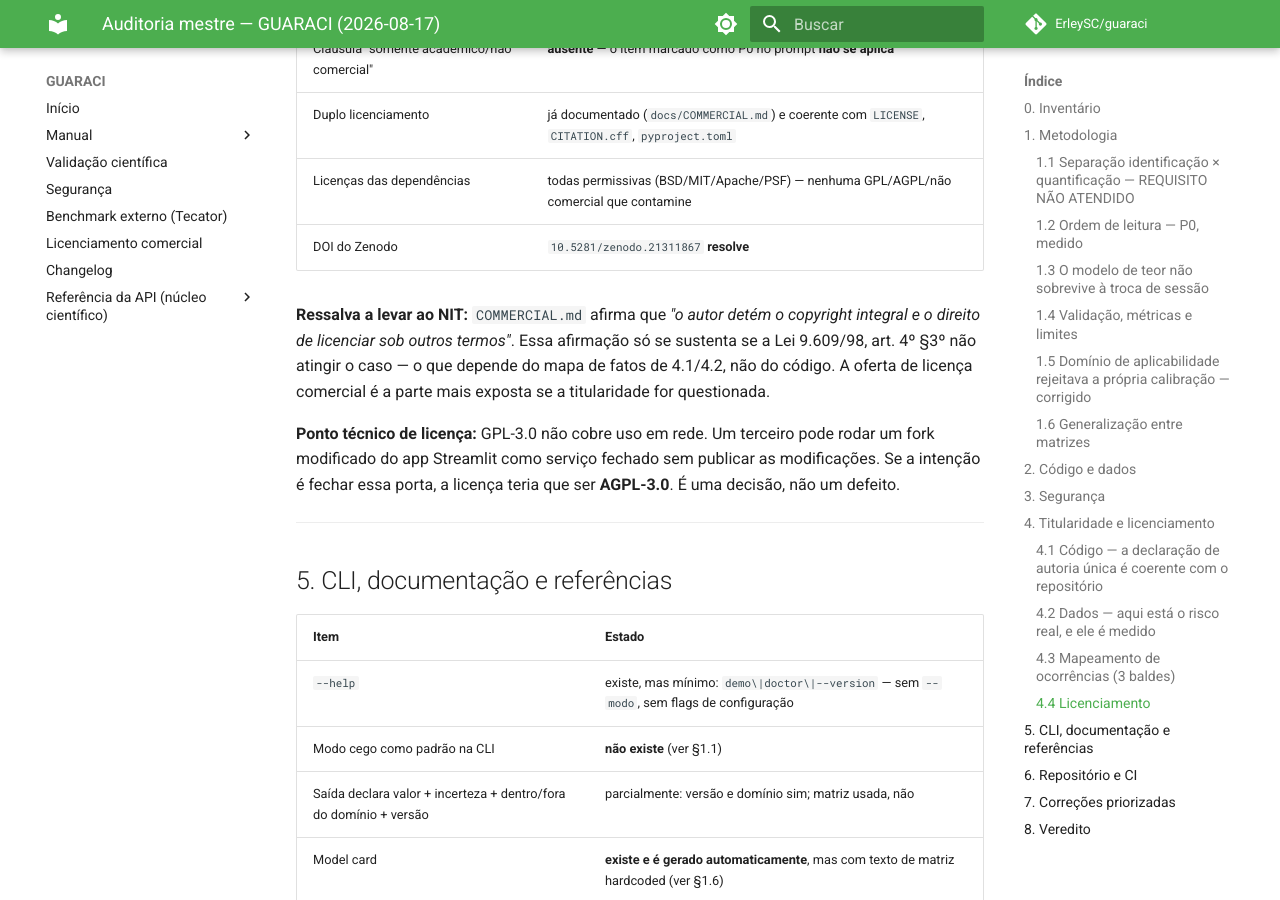
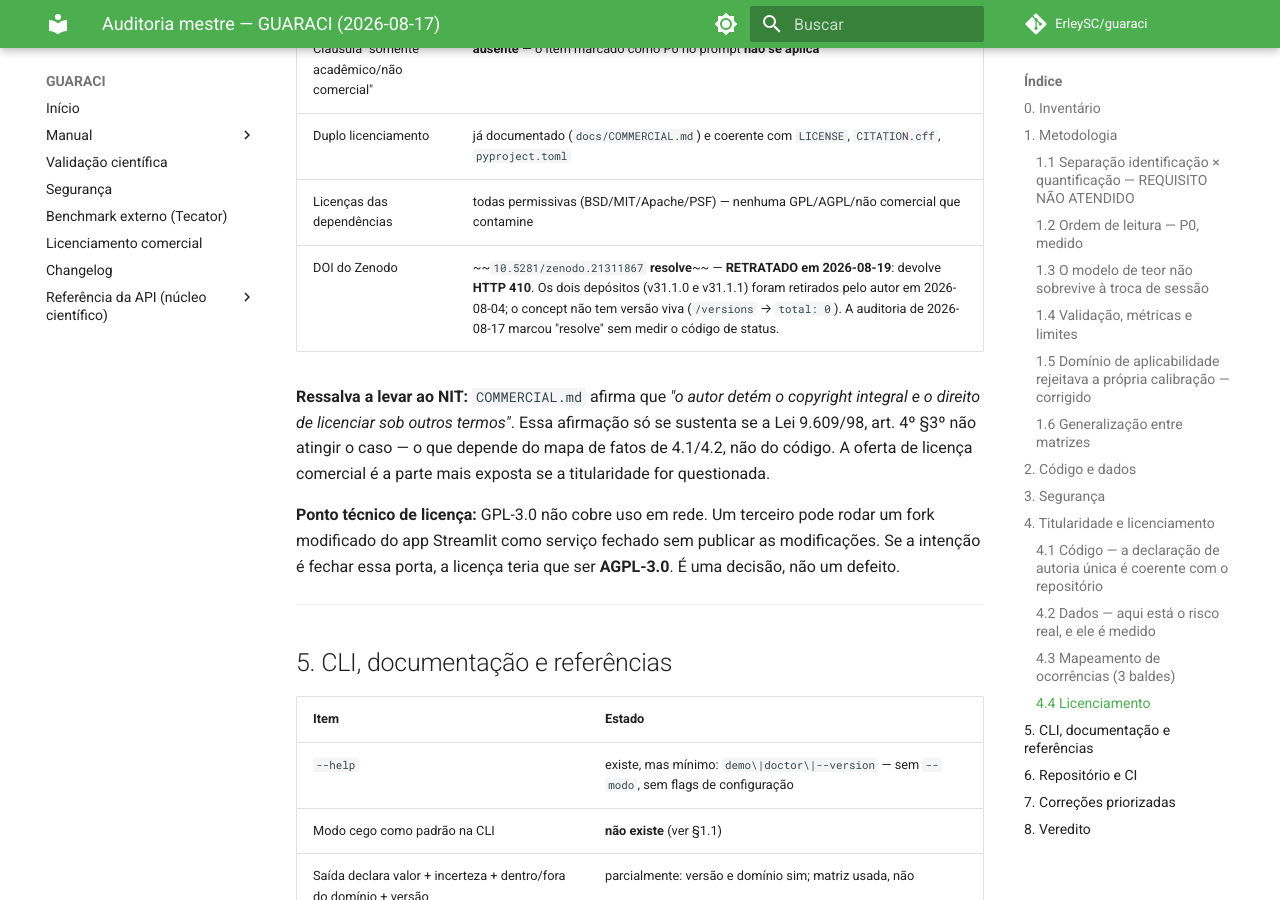
Before and after one commit to ErleySC/guaraci, an MkDocs documentation site: the page built from docs/auditoria/AUDITORIA_MESTRE_2026-08-17.md, in a window 1280 px wide and 900 px high, scrolled down 10546 px. Built offline with MkDocs 1.6.1 and Material for MkDocs 9.7.7, drawn with Linux system fonts in a browser that asks for light colours; comment, search, counter and statistics services are not loaded.

Commit message:
fix(citacao): remove badge e DOI que devolvem HTTP 410
README EN/PT e CITATION.cff anunciavam 10.5281/zenodo.21311867 como
"concept DOI permanente". Medido em 2026-08-19: o concept redireciona para
o record 21313436 e devolve 410. Existiram DOIS depositos, ambos retirados
pelo autor em 2026-08-04 com motivo "duplicate" -- 21311868 (v31.1.0) e
21313436 (v31.1.1). GET /api/records/21313436/versions -> total: 0. Buscas
por title:GUARACI, creators.name e github.com/ErleySC/guaraci -> 0
registros (sintaxe validada com busca-controle que retorna 9).

Nao ha DOI de arquivamento vivo. Badge, link, campo doi do BibTeX e bloco
identifiers do CITATION.cff removidos; texto explica por que nao ha DOI e
o que citar no lugar. CITATION.cff continua YAML valido.

AUDITORIA_MESTRE_2026-08-17.md afirmava "DOI do Zenodo resolve" -- marcado
sem medir o codigo de status. Retratado na propria linha.

Co-Authored-By: Claude Opus 5 <noreply@anthropic.com>

```diff
--- a/docs/auditoria/AUDITORIA_MESTRE_2026-08-17.md
+++ b/docs/auditoria/AUDITORIA_MESTRE_2026-08-17.md
@@ -343,7 +343,7 @@ cumprida.
 | Cláusula "somente acadêmico/não comercial" | **ausente** — o item marcado como P0 no prompt **não se aplica** |
 | Duplo licenciamento | já documentado (`docs/COMMERCIAL.md`) e coerente com `LICENSE`, `CITATION.cff`, `pyproject.toml` |
 | Licenças das dependências | todas permissivas (BSD/MIT/Apache/PSF) — nenhuma GPL/AGPL/não comercial que contamine |
-| DOI do Zenodo | `10.5281/zenodo.21311867` **resolve** |
+| DOI do Zenodo | ~~`10.5281/zenodo.21311867` **resolve**~~ — **RETRATADO em 2026-08-19**: devolve **HTTP 410**. Os dois depósitos (v31.1.0 e v31.1.1) foram retirados pelo autor em 2026-08-04; o concept não tem versão viva (`/versions` → `total: 0`). A auditoria de 2026-08-17 marcou "resolve" sem medir o código de status. |
 
 **Ressalva a levar ao NIT:** `COMMERCIAL.md` afirma que *"o autor detém o
 copyright integral e o direito de licenciar sob outros termos"*. Essa
```
Also changed, not shown: README.md (+5 -5 lines), README.pt-br.md (+6 -5 lines), 1 other file.
